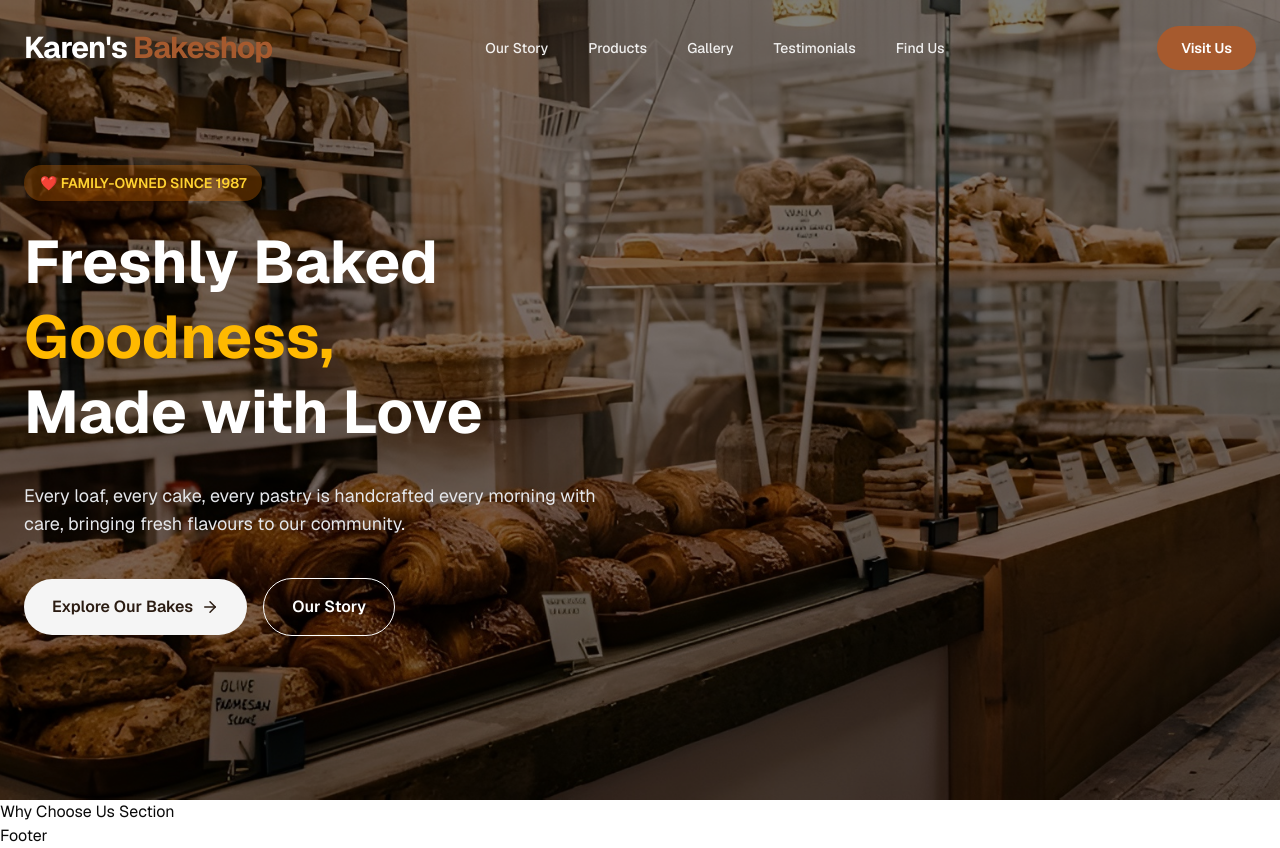
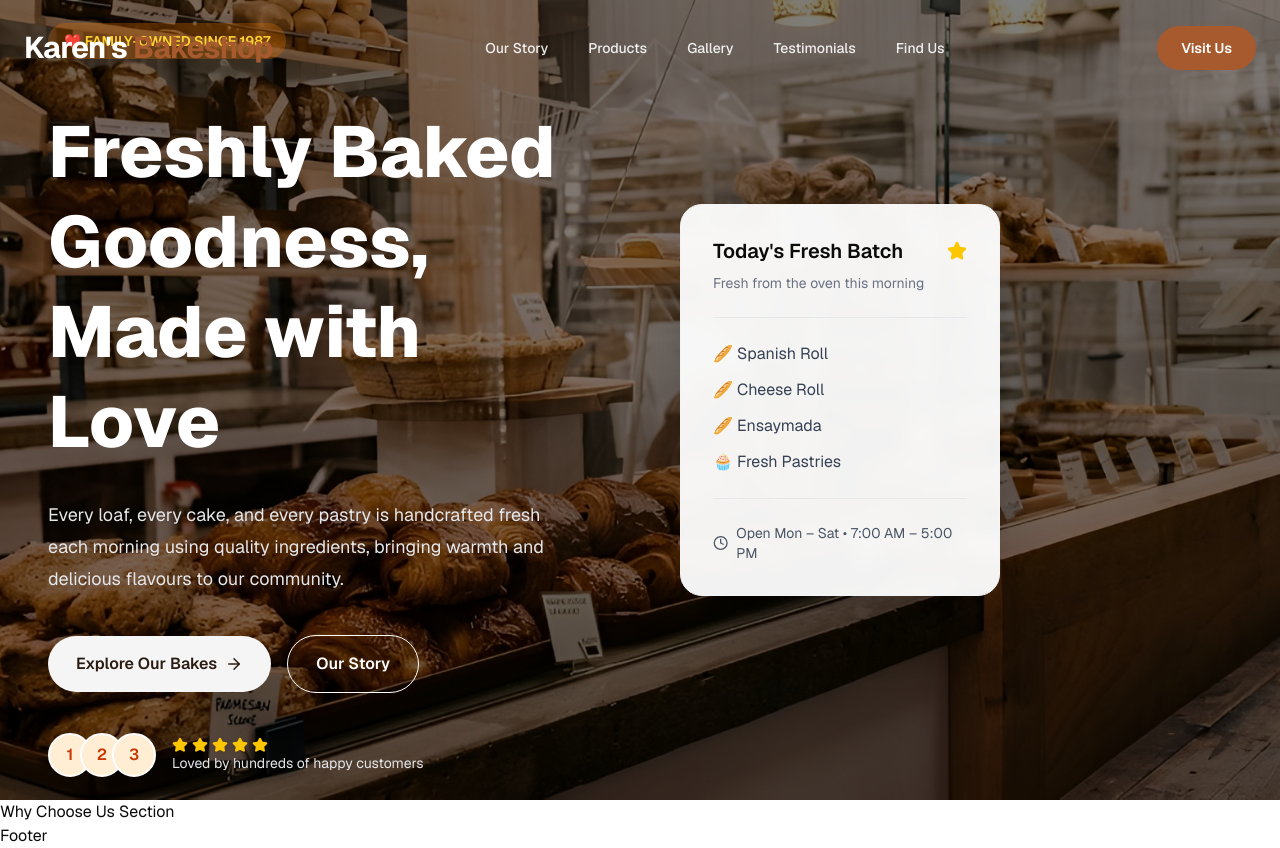
Before and after one commit to pherneaspherb/karens-bakeshop, a Next.js app: page / in a window 1280 px wide. Built offline with nearby package versions, Linux system fonts and the light colour scheme; a web font is replaced by a local one.

Commit message:
feat: hero is now complete

```diff
--- a/components/sections/Hero/Hero.tsx
+++ b/components/sections/Hero/Hero.tsx
@@ -1,5 +1,6 @@
 import Image from "next/image";
 import HeroContent from "./HeroContent";
+import HeroFloatingCard from "./HeroFloatingCard";
 
 export default function Hero() {
   return (
@@ -17,8 +18,9 @@ export default function Hero() {
       <div className="absolute inset-0 bg-black/50" />
 
       {/* Content */}
-      <div className="relative z-10 h-full">
+      <div className="relative z-10 mx-auto grid h-full max-w-7xl items-center gap-20 px-6 lg:grid-cols-2">
         <HeroContent />
+        <HeroFloatingCard />
       </div>
     </section>
   );
--- a/components/sections/Hero/HeroContent.tsx
+++ b/components/sections/Hero/HeroContent.tsx
@@ -1,31 +1,29 @@
 import HeroButtons from "./HeroButtons";
+import HeroRating from "./HeroRating";
 
 export default function HeroContent() {
   return (
     <div className="mx-auto flex h-full max-w-7xl items-center px-6">
       <div className="max-w-2xl text-white">
-
         <div className="mb-6 inline-flex rounded-full bg-amber-600/30 px-4 py-2 text-sm font-semibold text-amber-300">
           ❤️ FAMILY-OWNED SINCE 1987
         </div>
 
-        <h1 className="text-6xl font-bold leading-tight">
-          Freshly Baked
-          <br />
-          <span className="text-amber-400">
-            Goodness,
-          </span>
-          <br />
+        <h1 className="mt-6 max-w-2xl text-5xl font-extrabold leading-tight text-white md:text-6xl lg:text-7xl">
+          Freshly Baked <br />
+          Goodness, <br />
           Made with Love
         </h1>
 
-        <p className="mt-8 max-w-xl text-lg text-gray-200">
-          Every loaf, every cake, every pastry is handcrafted every morning
-          with care, bringing fresh flavours to our community.
+        <p className="mt-8 max-w-xl text-lg leading-8 text-gray-200">
+          Every loaf, every cake, and every pastry is handcrafted fresh each
+          morning using quality ingredients, bringing warmth and delicious
+          flavours to our community.
         </p>
 
         <HeroButtons />
 
+        <HeroRating />
       </div>
     </div>
   );
--- a/components/sections/Hero/HeroFloatingCard.tsx
+++ b/components/sections/Hero/HeroFloatingCard.tsx
@@ -0,0 +1,35 @@
+import { Clock, Star } from "lucide-react";
+
+export default function HeroFloatingCard() {
+  return (
+    <div className="hidden lg:block">
+      <div className="w-80 rounded-3xl border border-gray-100 bg-white/95 p-8 shadow-[0_25px_60px_rgba(0,0,0,0.18)] backdrop-blur">
+        <div className="flex items-center justify-between">
+          <h3 className="text-xl font-semibold">Today's Fresh Batch</h3>
+
+          <Star className="fill-yellow-400 text-yellow-400" size={20} />
+        </div>
+
+        <p className="mt-2 text-sm text-gray-500">
+          Fresh from the oven this morning
+        </p>
+
+        <div className="my-6 h-px bg-gray-200" />
+
+        <ul className="space-y-3 text-gray-700">
+          <li>🥖 Spanish Roll</li>
+          <li>🥖 Cheese Roll</li>
+          <li>🥖 Ensaymada</li>
+          <li>🧁 Fresh Pastries</li>
+        </ul>
+
+        <div className="my-6 h-px bg-gray-200" />
+
+        <div className="flex items-center gap-2 text-sm text-gray-600">
+          <Clock size={16} />
+          Open Mon – Sat • 7:00 AM – 5:00 PM
+        </div>
+      </div>
+    </div>
+  );
+}
--- a/components/sections/Hero/HeroRating.tsx
+++ b/components/sections/Hero/HeroRating.tsx
@@ -0,0 +1,34 @@
+import { Star } from "lucide-react";
+
+export default function HeroRating() {
+  return (
+    <div className="mt-10 flex items-center gap-4">
+      <div className="flex -space-x-3">
+        {[1, 2, 3].map((item) => (
+          <div
+            key={item}
+            className="flex h-11 w-11 items-center justify-center rounded-full border-2 border-white bg-orange-100 font-semibold text-orange-700"
+          >
+            {item}
+          </div>
+        ))}
+      </div>
+
+      <div>
+        <div className="flex items-center gap-1">
+          {Array.from({ length: 5 }).map((_, index) => (
+            <Star
+              key={index}
+              size={16}
+              className="fill-yellow-400 text-yellow-400"
+            />
+          ))}
+        </div>
+
+        <p className="text-sm text-gray-200">
+          Loved by hundreds of happy customers
+        </p>
+      </div>
+    </div>
+  );
+}
```
